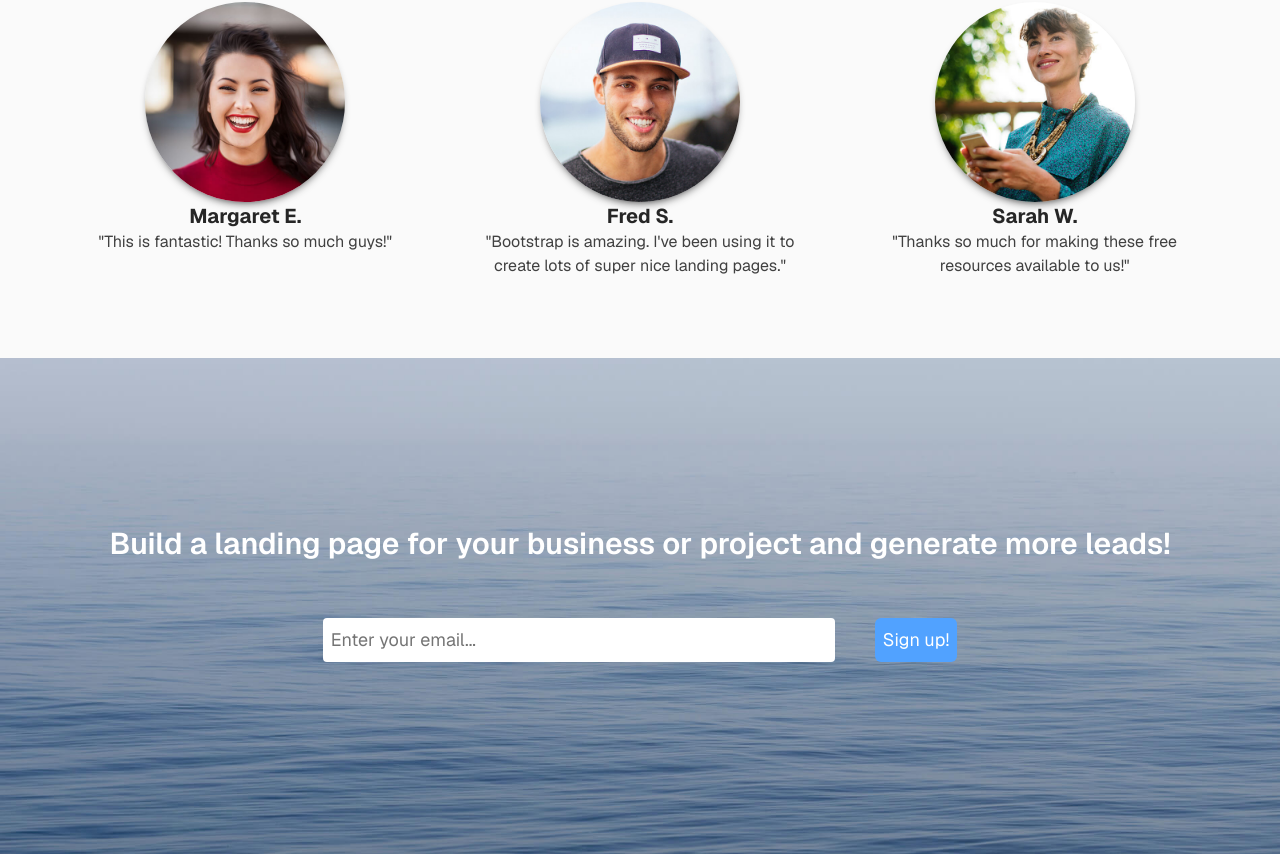
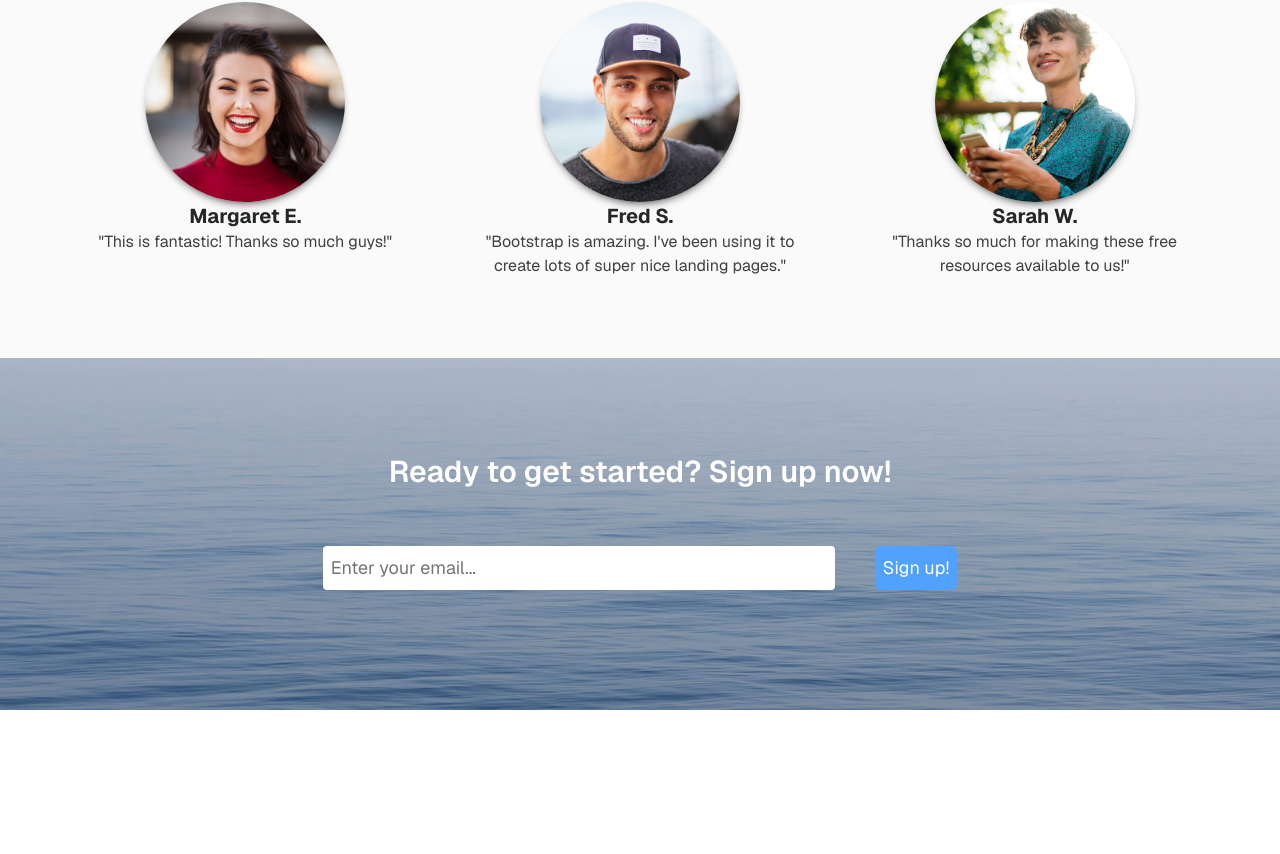
Before and after one commit to Jas-creator-31/bootstrap-studio-landing-page, a Next.js app: page / in a window 1280 px wide. Shown: the part 2495-3349 px from the top of the page. After the commit the page ends 3205 px from the top, so only its background shows below. Built offline with nearby package versions, Linux system fonts and the light colour scheme.

Commit message:
feat: made Header component reusable so it takes props from the main Home component so i can use it for main Header and the one that comes before the footer
dont mind the veriable names and my Header component is stell called the
Header i will change it leter :>

```diff
--- a/src/app/components/Header.tsx
+++ b/src/app/components/Header.tsx
@@ -5,16 +5,15 @@ import bgMainImg from "@/assets/bg-masthead.jpg";
 
 interface Props{
   text: string,
-  imageHieght: number
+  maxImageHieght: string
 }
 
-export default function Header() {
-  const mainTest =
-    "Build a landing page\n for your business or\n project and generate more leads!";
+export default function Header({text, maxImageHieght}: Props) {
+
   return (
     <header // main header element that holds all the other elements for the components
       className={cn(
-        "relative max-h-150 w-full",
+        `relative ${maxImageHieght} w-full`,
         "flex flex-col justify-center items-center",
         "pl-2 pr-2 pt-40 pb-40",
       )}
@@ -36,7 +35,7 @@ export default function Header() {
 
         <h1 // the heading text for the header section
           className={cn("text-center whitespace-pre-line sm:whitespace-normal p-2")}
-        >{mainTest}
+        >{text}
         </h1>
 
         <div className={cn( // the secondary container for containers of email input field and sign up button
--- a/src/app/page.tsx
+++ b/src/app/page.tsx
@@ -6,6 +6,12 @@ import Main from "./components/Main";
 import Testimonies from "./components/Testimonies";
 
 export default function Home() {
+  const mainText =
+    "Build a landing page\n for your business or\n project and generate more leads!";
+  const maintextForBottomOne = "Ready to get started? Sign up now!"
+  const mainHeaderMaxImageHeigth = "max-h-150"
+  const mainHeaderMaxImageHeigthForTheBottomOne = "max-h-88"
+
   return (
     <div className={cn(
       'flex flex-col flex-1',
@@ -13,11 +19,11 @@ export default function Home() {
       'font-sans'
       )}>
       <Navbar />
-      <Header />
+      <Header text={mainText} maxImageHieght={ mainHeaderMaxImageHeigth } />
       <PreviewMain />
       <Main />
       <Testimonies />
-      <Header/>
+      <Header text={maintextForBottomOne} maxImageHieght={ mainHeaderMaxImageHeigthForTheBottomOne } />
     </div>
   );
 }
```
